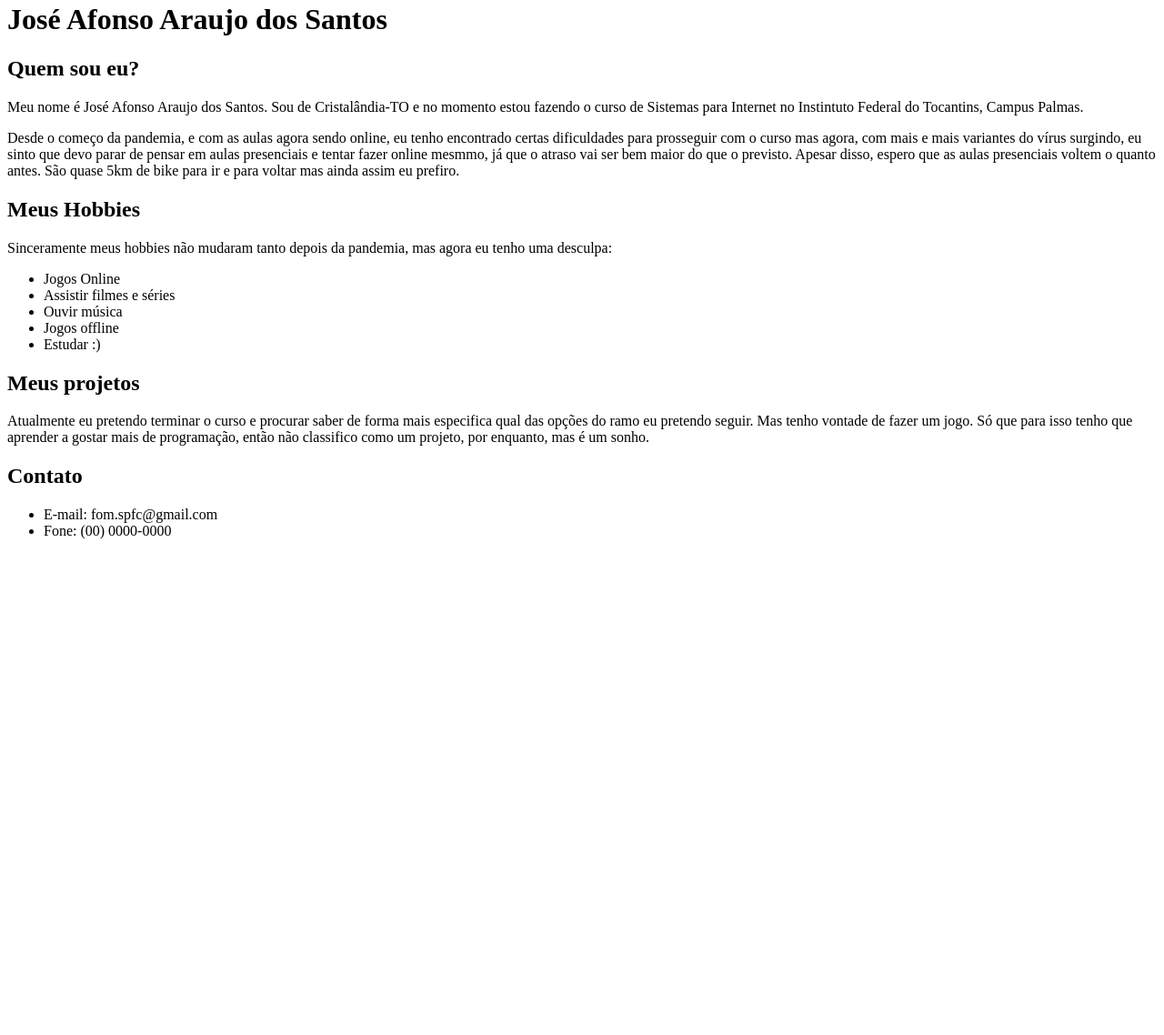
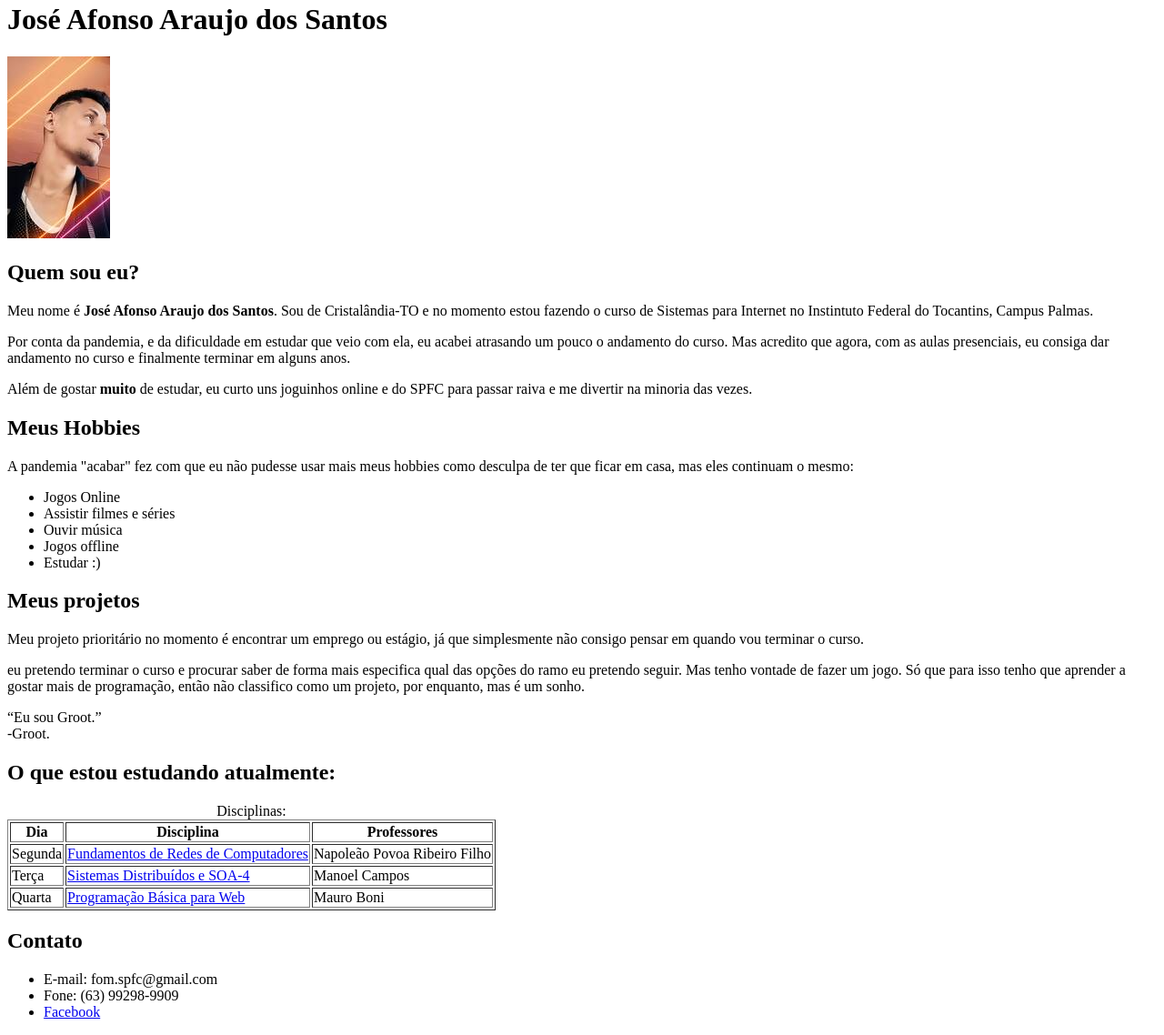
Before and after one commit to Fom-png/PBW2022, a plain HTML site: page index.html in a window 1280 px wide. Shown: the part 18-1156 px from the top of the page at 91% size. Before the commit the page ends 800 px from the top, so only its background shows below. Drawn offline with Linux system fonts and the light colour scheme.

Commit message:
Update index.html

```diff
--- a/index.html
+++ b/index.html
@@ -4,22 +4,22 @@
     <meta charset="UTF-8">
     <meta http-equiv="X-UA-Compatible" content="IE=edge">
     <meta name="viewport" content="width=device-width, initial-scale=1.0">
+</head>
+<body>
     <title>Sobre</title>
         <h1>José Afonso Araujo dos Santos</h1>
-
+        <img src="ft1.jpg" alt="Foto de José Afonso">
         <h2>Quem sou eu?</h2>
-        <p>Meu nome é José Afonso Araujo dos Santos. Sou de Cristalândia-TO e no momento estou fazendo o curso de Sistemas
+        <p>Meu nome é <b>José Afonso Araujo dos Santos</b>. Sou de Cristalândia-TO e no momento estou fazendo o curso de Sistemas
             para Internet no Instintuto Federal do Tocantins, Campus Palmas.</p>
         <p>
-            Desde o começo da pandemia, e com as aulas agora sendo online, eu tenho encontrado certas dificuldades para
-            prosseguir com o curso mas agora, com mais e mais variantes do vírus surgindo, eu sinto que devo parar de pensar
-            em aulas presenciais e tentar fazer online mesmmo, já que o atraso vai ser bem maior do que o previsto. Apesar
-            disso, espero que as aulas presenciais voltem o quanto antes. São quase 5km de bike para ir e para voltar mas
-            ainda assim eu prefiro.
+        Por conta da pandemia, e da dificuldade em estudar que veio com ela, eu acabei atrasando um pouco o andamento do curso.
+        Mas acredito que agora, com as aulas presenciais, eu consiga dar andamento no curso e finalmente terminar em alguns anos.
         </p>
+        <p>Além de gostar <b>muito</b> de estudar, eu curto uns joguinhos online e do SPFC para passar raiva e me divertir na minoria das vezes.</p>
 
         <h2>Meus Hobbies</h2>
-        Sinceramente meus hobbies não mudaram tanto depois da pandemia, mas agora eu tenho uma desculpa:
+        A pandemia "acabar" fez com que eu não pudesse usar mais meus hobbies como desculpa de ter que ficar em casa, mas eles continuam o mesmo:
         <ul>
             <li>Jogos Online</li>
             <li>Assistir filmes e séries</li>
@@ -29,20 +29,50 @@
         </ul>
 
         <h2>Meus projetos</h2>
-        Atualmente eu pretendo terminar o curso e procurar saber de forma mais especifica qual das opções do ramo eu
+        Meu projeto prioritário no momento é encontrar um emprego ou estágio, já que simplesmente não consigo pensar em quando vou terminar o curso.
+        <p> eu pretendo terminar o curso e procurar saber de forma mais especifica qual das opções do ramo eu
         pretendo seguir.
         Mas tenho vontade de fazer um jogo. Só que para isso tenho que aprender a gostar mais de programação, então não
         classifico como um projeto, por enquanto, mas é um sonho.
+        </p>
+        <p><q cite="Eu sou Groot">Eu sou Groot.</q><br>-Groot.
+        </p>
+
+        <h2>O que estou estudando atualmente:</h2>
+        <table border="1">
+            <caption>Disciplinas:</caption>
+                <thead>
+                    <tr>
+                        <th>Dia</th>
+                        <th>Disciplina</th>
+                        <th>Professores</th>
+                    </tr>
+                </thead>
+            <tbody>
+            <tr>
+                <td>Segunda</td>
+                <td><a href="Materias/FRD">Fundamentos de Redes de Computadores</a></td>
+                <td>Napoleão Povoa Ribeiro Filho</td>
+            </tr>
+            <tr>
+                <td>Terça</td>
+                <td><a href="Materias/SOA">Sistemas Distribuídos e SOA-4</a></td>
+                <td>Manoel Campos</td>
+            </tr>
+            <tr>
+                <td>Quarta</td>
+                <td><a href="Materias/PBW">Programação Básica para Web</a></td>
+                <td>Mauro Boni</td>
+            </tr>
+            </tbody>
+        </table>
 
         <h2>Contato</h2>
         <ul>
             <li>E-mail: fom.spfc@gmail.com</li>
-            <li>Fone: (00) 0000-0000</li>
+            <li>Fone: (63) 99298-9909</li>
+            <li><a href="https://www.facebook.com/joseafonso.fom">Facebook</a></li>
         </ul>
-    <!-- 10/08/2022 -->
+    <!-- 24/08/2022 -->
     </body>
-</head>
-<body>
-
-</body>
 </html>
```
